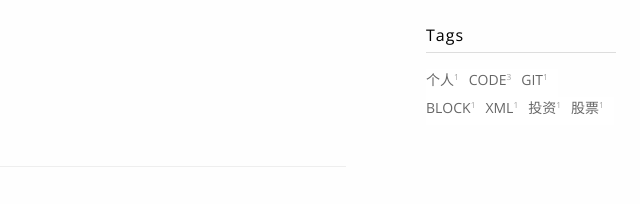
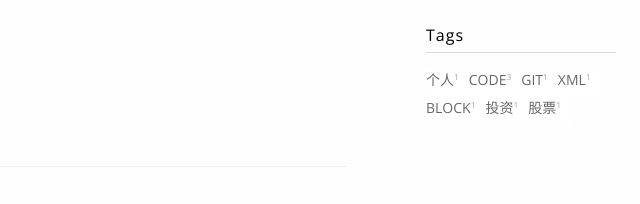
Before and after one commit to W4n9Hu1/w4n9hu1.github.io, a plain HTML site: page index.html in a window 1280 px wide. Shown: the part 264-468 px from the top of the page, 524-1164 px from the left. Drawn offline with nearby package versions, Linux system fonts and the light colour scheme; a web font is replaced by a local one.

Commit message:
Site updated: 2021-08-27 10:17:19

```diff
--- a/index.html
+++ b/index.html
@@ -298,7 +298,7 @@
 
     <section id="tags" class="widget-area widget_tags">
         <h3 class="widget-title">Tags</h3>
-        <ul class="tag-list" itemprop="keywords"><li class="tag-list-item"><a class="tag-list-link" href="/tags/%E4%B8%AA%E4%BA%BA/" rel="tag">个人</a><span class="tag-list-count">1</span></li><li class="tag-list-item"><a class="tag-list-link" href="/tags/Code/" rel="tag">Code</a><span class="tag-list-count">3</span></li><li class="tag-list-item"><a class="tag-list-link" href="/tags/Git/" rel="tag">Git</a><span class="tag-list-count">1</span></li><li class="tag-list-item"><a class="tag-list-link" href="/tags/Block/" rel="tag">Block</a><span class="tag-list-count">1</span></li><li class="tag-list-item"><a class="tag-list-link" href="/tags/Xml/" rel="tag">Xml</a><span class="tag-list-count">1</span></li><li class="tag-list-item"><a class="tag-list-link" href="/tags/%E6%8A%95%E8%B5%84/" rel="tag">投资</a><span class="tag-list-count">1</span></li><li class="tag-list-item"><a class="tag-list-link" href="/tags/%E8%82%A1%E7%A5%A8/" rel="tag">股票</a><span class="tag-list-count">1</span></li></ul>
+        <ul class="tag-list" itemprop="keywords"><li class="tag-list-item"><a class="tag-list-link" href="/tags/%E4%B8%AA%E4%BA%BA/" rel="tag">个人</a><span class="tag-list-count">1</span></li><li class="tag-list-item"><a class="tag-list-link" href="/tags/Code/" rel="tag">Code</a><span class="tag-list-count">3</span></li><li class="tag-list-item"><a class="tag-list-link" href="/tags/Git/" rel="tag">Git</a><span class="tag-list-count">1</span></li><li class="tag-list-item"><a class="tag-list-link" href="/tags/Xml/" rel="tag">Xml</a><span class="tag-list-count">1</span></li><li class="tag-list-item"><a class="tag-list-link" href="/tags/Block/" rel="tag">Block</a><span class="tag-list-count">1</span></li><li class="tag-list-item"><a class="tag-list-link" href="/tags/%E6%8A%95%E8%B5%84/" rel="tag">投资</a><span class="tag-list-count">1</span></li><li class="tag-list-item"><a class="tag-list-link" href="/tags/%E8%82%A1%E7%A5%A8/" rel="tag">股票</a><span class="tag-list-count">1</span></li></ul>
     </section>
 
 
```
Also changed, not shown: 2021/08/14/现代密码学/index.html (+2 -2 lines).
